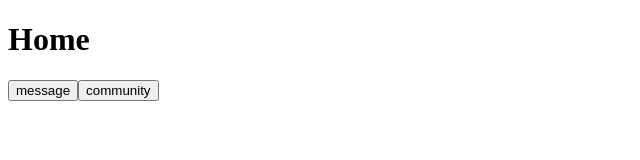
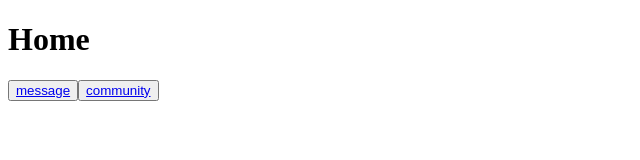
Before and after one commit to PCHANUL/NamyangjuChurch, a React app in the folder client/: page / in a window 1280 px wide. Shown: the top 160 px of the page, without its empty margins (0-640 px from the left). Built offline with nearby package versions, Linux system fonts and the light colour scheme.

Commit message:
Fix Router problem

```diff
--- a/client/package.json
+++ b/client/package.json
@@ -33,6 +33,7 @@
     "webpack-dev-server": "^3.11.0"
   },
   "dependencies": {
+    "@testing-library/react": "^11.0.4",
     "axios": "^0.20.0",
     "babel-jest": "^26.5.0",
     "jest": "^26.5.0",
--- a/client/src/App.js
+++ b/client/src/App.js
@@ -1,15 +1,23 @@
 import React from 'react';
-import { withRouter, Route, Switch } from 'react-router-dom';
+import {
+  BrowserRouter as Router,
+  Route,
+  Switch,
+  Link,
+} from 'react-router-dom';
 
 function App(props) {
 
   return (
-    <div id="App">
     <Switch>
       <Route exact path='/'>
         <h1>Home</h1>
-          <button onClick={() => props.history.push('/message')}>message</button>
-          <button onClick={() => props.history.push('/community')}>community</button>
+        <button>
+          <Link to="/message">message</Link>
+        </button>
+        <button>
+          <Link to="/community">community</Link>
+        </button>
       </Route>
       <Route path='/message'>
         <h1>message</h1>
@@ -18,8 +26,7 @@ function App(props) {
         <h1>community</h1>
       </Route>
     </Switch>
-    </div>
   )
 }
 
-export default (withRouter(App));
+export default App;
```
Also changed, not shown: client/src/print.js (+8 -2 lines), 1 other file (tests, documents, lock files or other folders). Lines whose indentation alone changed are shown as unchanged.
